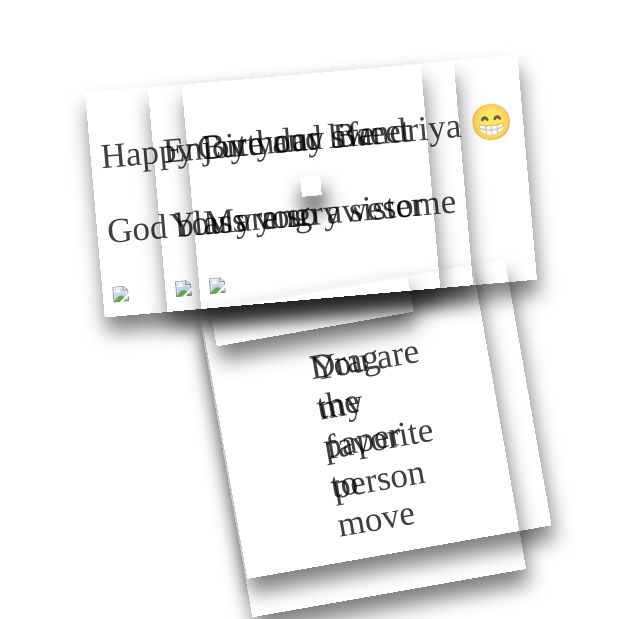
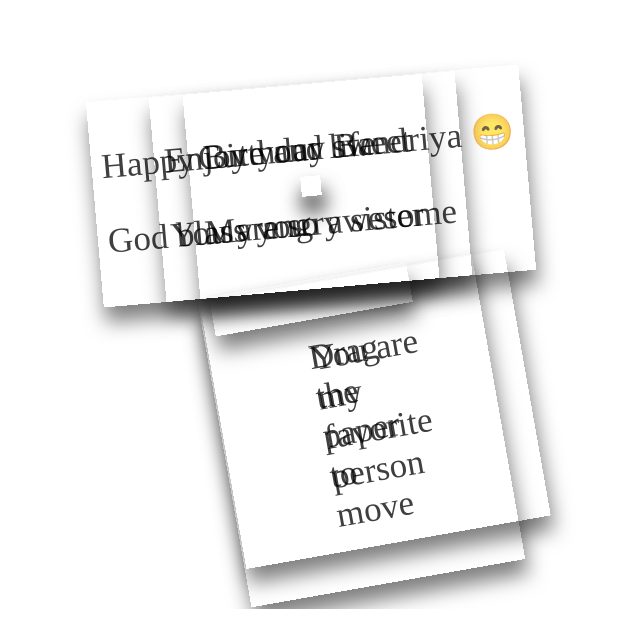
Before and after one commit to bk066/Birthday, a plain HTML site: page index.html in a window 1280 px wide. Shown: the part 222-841 px from the top of the page, without its empty margins (329-969 px from the left). Drawn offline with Linux system fonts and the light colour scheme.

Commit message:
Update index.html
REMOVE PHOTOS


Signed-off-by: bk066 <132185826+bk066@users.noreply.github.com>

```diff
--- a/index.html
+++ b/index.html
@@ -13,14 +13,12 @@
     <div class="paper image">
         <p> Happy Birthday Bandriya 😁 </p>
         <p> God blass you </p>
-        <img src="images/1.jpg">
 
     </div>
     <div class="paper image"></div>
     <div class="paper image">
         <p> Enjoy your life  </p>
         <p> You are so awesome </p>
-        <img src="images/2.jpg">
 
     </div>
 
@@ -28,7 +26,6 @@
     <div class="paper image">
         <p> Cute and sweet  </p>
         <p> My angry sister  </p>
-        <img src="images/3.jpg">
 
     <div class="paper"></div>
     <div class="paper">
```
